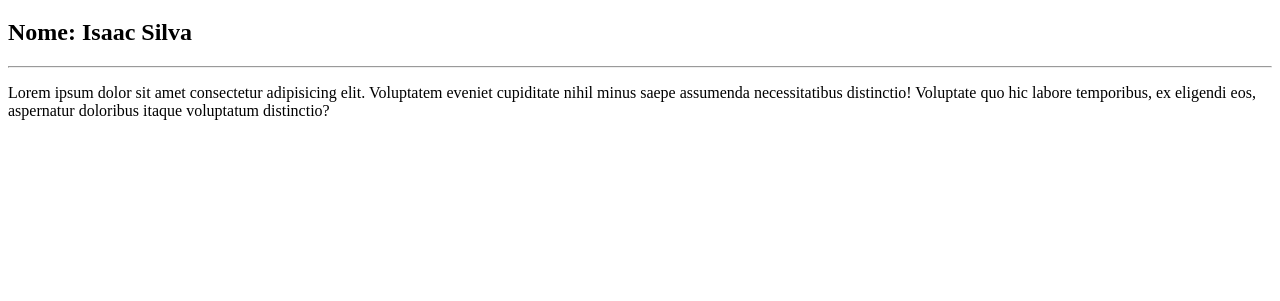
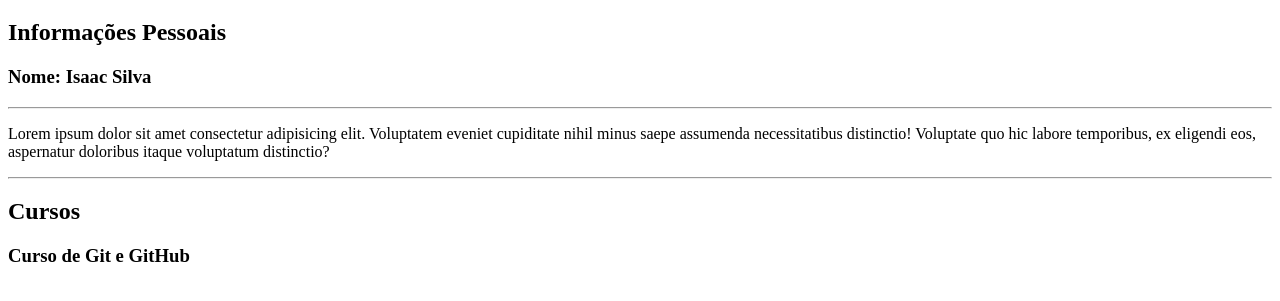
Before and after one commit to IsaacPSilva/Projeto-Site, a plain HTML site: page site-exemplo/index.html in a window 1280 px wide. Shown: the part 61-362 px from the top of the page. Drawn offline with Linux system fonts and the light colour scheme.

```diff
--- a/site-exemplo/index.html
+++ b/site-exemplo/index.html
@@ -7,9 +7,13 @@
 </head>
 <body>
     <h1>Perfil Portifolio</h1>
-    <h2>Nome: Isaac Silva</h2>
+
+    <h2>Informações Pessoais</h2>
+    <h3>Nome: Isaac Silva</h3>
     <hr>
     <p>Lorem ipsum dolor sit amet consectetur adipisicing elit. Voluptatem eveniet cupiditate nihil minus saepe assumenda necessitatibus distinctio! Voluptate quo hic labore temporibus, ex eligendi eos, aspernatur doloribus itaque voluptatum distinctio?</p>
-
+    <hr>
+    <h2>Cursos</h2>
+    <h3>Curso de Git e GitHub</h3>
 </body>
 </html>
```
